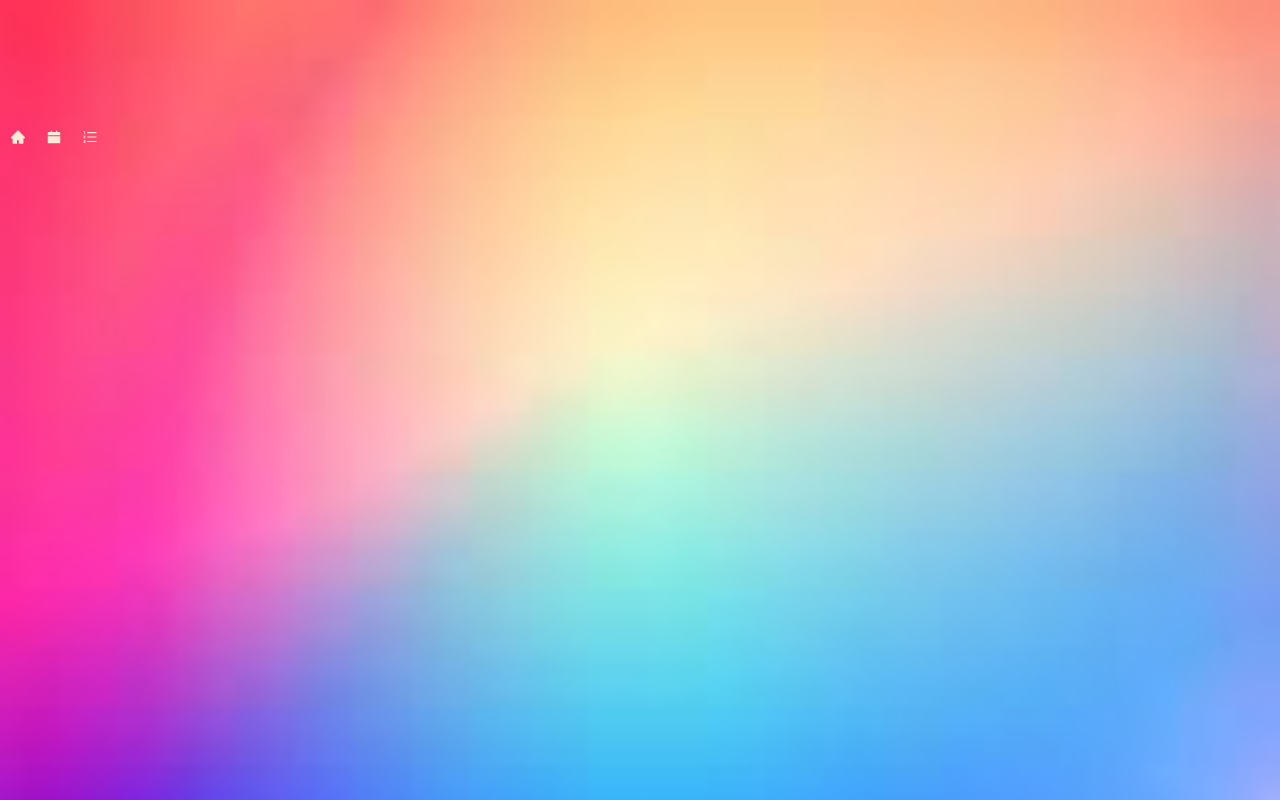
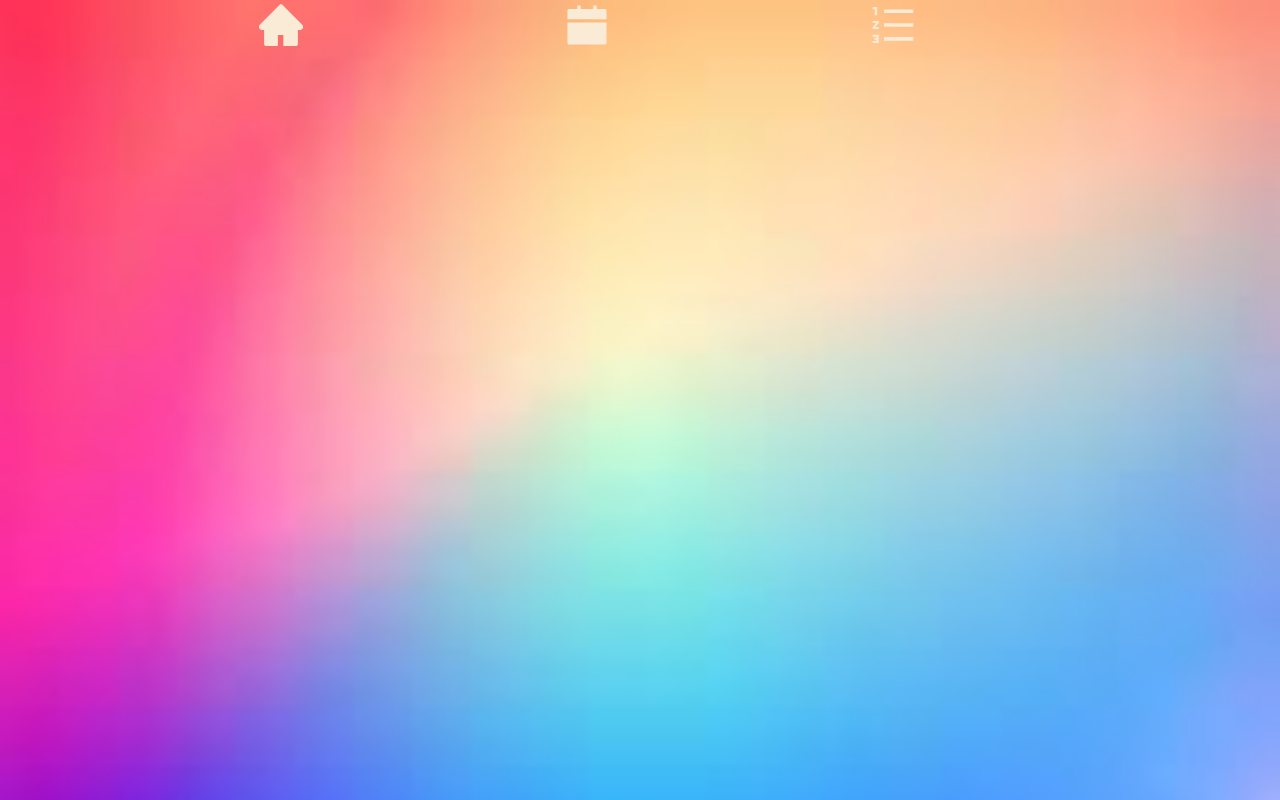
Before and after one commit to alok740/lets-go-out, a React (Create React App) app: page / in a window 1280 px wide. Built offline with nearby package versions, Linux system fonts and the light colour scheme.

Commit message:
css
Signed-off-by: unknown <201752008@iiitvadodara.ac.in>

```diff
--- a/src/stylesheet/index.css
+++ b/src/stylesheet/index.css
@@ -13,14 +13,26 @@ code {
   font-family: source-code-pro, Menlo, Monaco, Consolas, 'Courier New',
     monospace;
 }
-.route-container
-{
-  margin-top:10%;
-}
+
+
 .route-container .nav a
 {
   text-decoration: none;
   color: antiquewhite;
-  margin:10px;
+
 
 }
+.route-container .nav{
+  width: 100%;
+}
+.route-container .nav a svg{
+  height: 50px;
+  width:50px;
+  margin-left: 20%;
+
+}
+
+.route-container .nav a:hover{
+  color:blueviolet;
+
+}
```
